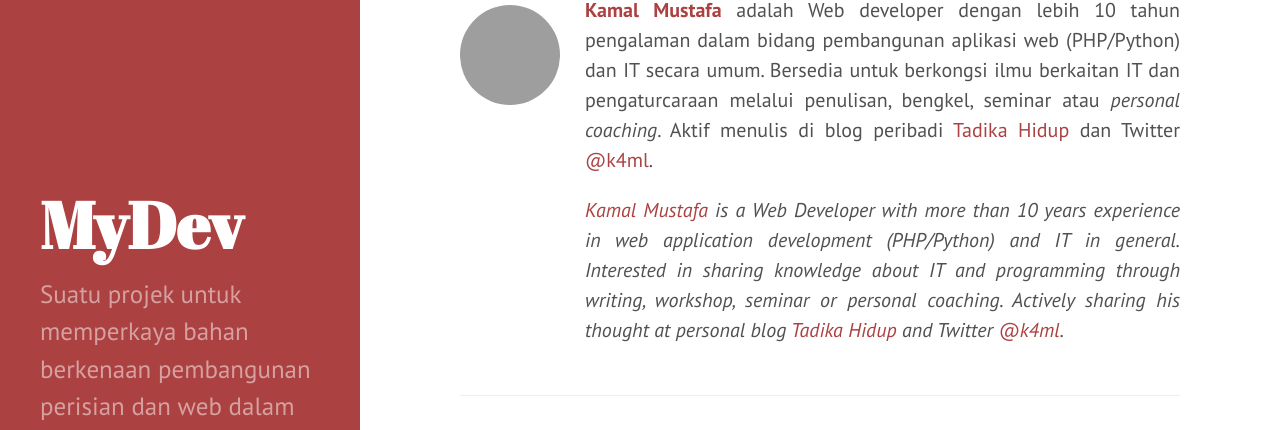
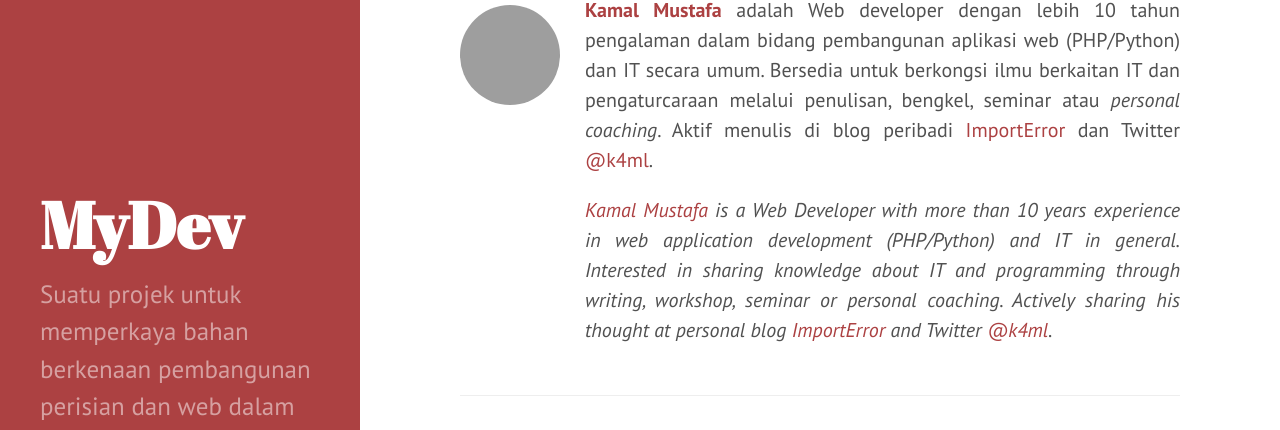
Before and after one commit to mydevcommunity/mydevcommunity.github.io, a Jekyll site: the page built from authors.html, in a window 1280 px wide and 1104 px high, cut to the strip 197-627 px from the top of the window. Built offline with Jekyll 4.4.1, drawn with Linux system fonts in a browser that asks for light colours; nearby versions of some CDN libraries; Markdown is read by kramdown in place of the engine named in the settings; comment, search, counter and statistics services are not loaded; grey boxes are pictures that could not be loaded.

Commit message:
update bio

```diff
--- a/_config.yml
+++ b/_config.yml
@@ -26,8 +26,8 @@
   kamalmustafa:
     name:           Kamal Mustafa
     short_bio:      Seorang web developer dengan lebih 10 tahun pengalaman dalam bidang pembangunan aplikasi web (PHP/Python) dan IT secara umum.
-    full_bio_ms:    '<a name="Kamal Mustafa" href="http://my.linkedin.com/in/mk4ml" style="font-weight:bold;">Kamal Mustafa</a> adalah Web developer dengan lebih 10 tahun pengalaman dalam bidang pembangunan aplikasi web (PHP/Python) dan IT secara umum. Bersedia untuk berkongsi ilmu berkaitan IT dan pengaturcaraan melalui penulisan, bengkel, seminar atau <i>personal coaching</i>. Aktif menulis di blog peribadi <a href="http://k4ml.blogspot.com/">Tadika Hidup</a> dan Twitter <a href="http://twitter.com/k4ml">@k4ml</a>.'
-    full_bio_en:    '<a href="http://my.linkedin.com/in/mk4ml">Kamal Mustafa</a> is a Web Developer with more than 10 years experience in web application development (PHP/Python) and IT in general. Interested in sharing knowledge about IT and programming through writing, workshop, seminar or personal coaching. Actively sharing his thought at personal blog <a href="http://k4ml.blogspot.com/">Tadika Hidup</a> and Twitter <a href="http://twitter.com/k4ml">@k4ml</a>.'
+    full_bio_ms:    '<a name="Kamal Mustafa" href="http://my.linkedin.com/in/mk4ml" style="font-weight:bold;">Kamal Mustafa</a> adalah Web developer dengan lebih 10 tahun pengalaman dalam bidang pembangunan aplikasi web (PHP/Python) dan IT secara umum. Bersedia untuk berkongsi ilmu berkaitan IT dan pengaturcaraan melalui penulisan, bengkel, seminar atau <i>personal coaching</i>. Aktif menulis di blog peribadi <a href="http://k4ml.github.io/">ImportError</a> dan Twitter <a href="http://twitter.com/k4ml">@k4ml</a>.'
+    full_bio_en:    '<a href="http://my.linkedin.com/in/mk4ml">Kamal Mustafa</a> is a Web Developer with more than 10 years experience in web application development (PHP/Python) and IT in general. Interested in sharing knowledge about IT and programming through writing, workshop, seminar or personal coaching. Actively sharing his thought at personal blog <a href="http://k4ml.github.io/">ImportError</a> and Twitter <a href="http://twitter.com/k4ml">@k4ml</a>.'
     gravatar:       dab3052b18c86b0884341d9c2c67a4f3
     pic:            http://m.c.lnkd.licdn.com/mpr/pub/image-Xi3rdNhL21LXnFhIZ9ai-2TuhAQVtL47Xi3e-Ut6hszrbxGYXi3eI8yLh7vHUjxRwIF7/mohd-kamal-mustafa.jpg
   ikhwanhayat:
```
